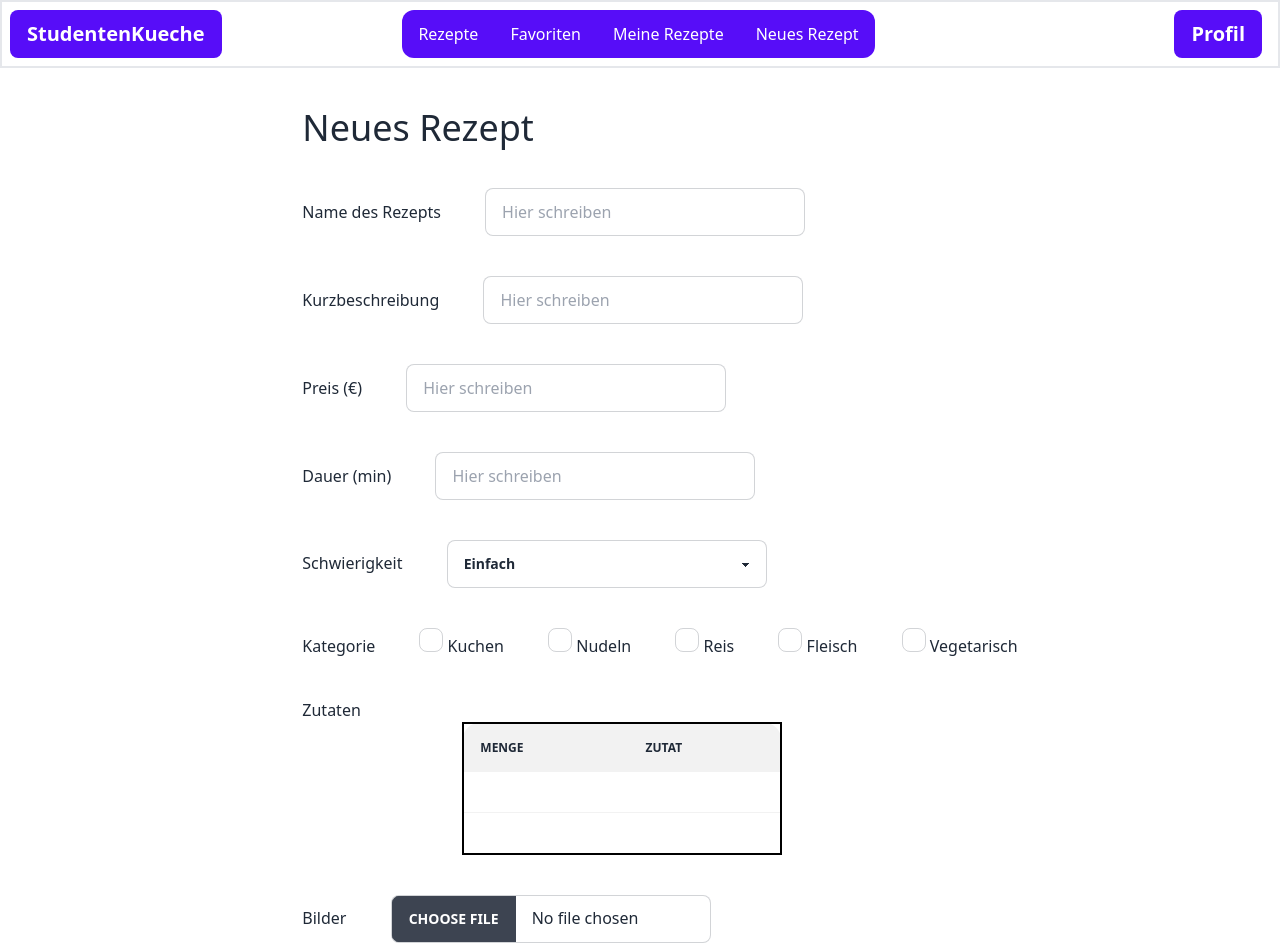
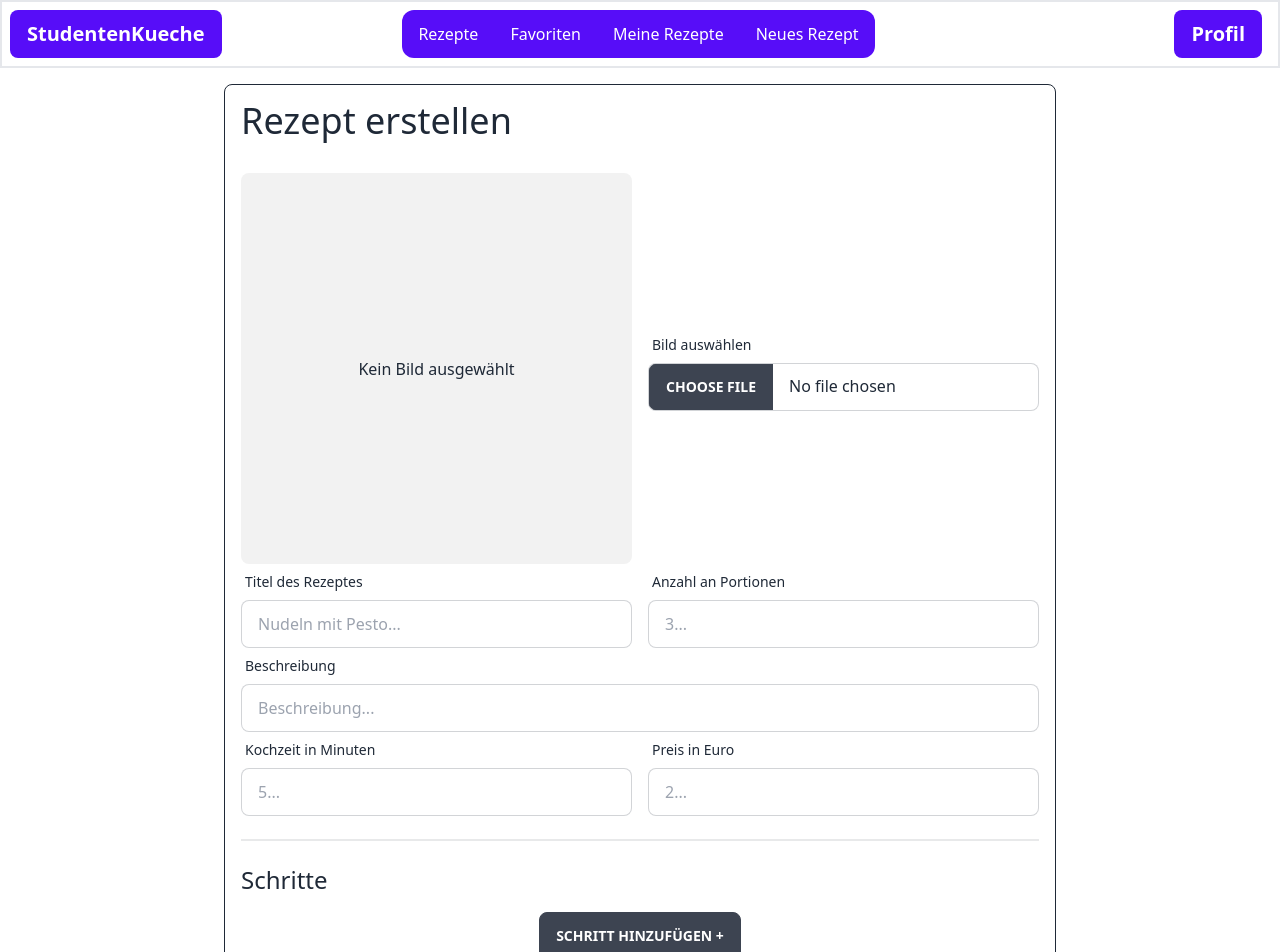
Before and after one commit to LeonManolo/student_recipes, a Next.js app in the folder recipe_frontend/: page /recipes/create-recipe in a window 1280 px wide. Shown: the top 952 px of the page. Built offline with nearby package versions, Linux system fonts and the light colour scheme.

Commit message:
create recipe half finished(only UI)

```diff
--- a/recipe_frontend/app/page.tsx
+++ b/recipe_frontend/app/page.tsx
@@ -1,5 +1,5 @@
 import Image from "next/image";
-import AddIngredientModal from "../components/CreateIngredient";
+import AddIngredientModal from "../components/AddIngredientModal";
 import Login from "../components/Login";
 import Login_Register from "../components/Login_Register";
 import Register from "../components/Register";
--- a/recipe_frontend/app/recipes/create-recipe/page.tsx
+++ b/recipe_frontend/app/recipes/create-recipe/page.tsx
@@ -1,116 +1,179 @@
 "use client";
-import React from "react";
+import React, { useState } from "react";
+import AddIngredientModal from "../../../components/AddIngredientModal";
+import { IngredientInfoDto, RecipeStepDto } from "../../../utils/dto/CreateRecipeRequestDto";
+import IngredientDto from "../../../utils/dto/IngredientDto";
 import StudentRecipesClient from "../../../utils/StudentRecipesClient";
 
 export default function CreateRecipePage() {
+  let recipeSteps: RecipeStepDto[] = [];
+
   return (
-    <form onSubmit={handleSubmit}>
-      <div className="grid place-content-center ...">
-        <h1 className="ml-10 mt-10">Neues Rezept</h1>
-        <div>
-          <ul>
-            <li className="ml-10 mt-10">
-              Name des Rezepts{" "}
+    <div className="flex flex-row justify-center w-full p-4">
+      <form onSubmit={handleSubmit} className="w-2/3 p-4 border border-base-content rounded-lg">
+        <h1 className="mb-8">Rezept erstellen</h1>
+
+        <div className="flex flex-row w-full space-x-4">
+          <div className="flex items-center w-full aspect-square rounded-lg text-center justify-center bg-base-200">
+            Kein Bild ausgewählt
+          </div>
+          <div className="flex justify-center form-control w-full">
+            <label className="label">
+              <span className="label-text">Bild auswählen</span>
+            </label>
+            <input type="file" className="file-input file-input-bordered w-full" />
+          </div>
+        </div>
+
+        <div className="flex flex-row space-x-4">
+          <div className="form-control w-full">
+            <label className="label">
+              <span className="label-text">Titel des Rezeptes</span>
+            </label>
+            <input type="text" placeholder="Nudeln mit Pesto..." className="input input-bordered w-full" />
+          </div>
+          <div className="form-control w-full">
+            <label className="label">
+              <span className="label-text">Anzahl an Portionen</span>
+            </label>
+            <input type="text" placeholder="3..." className="input input-bordered w-full" />
+          </div>
+        </div>
+
+        <div className="form-control w-full">
+          <label className="label">
+            <span className="label-text">Beschreibung</span>
+          </label>
+          <input type="text" placeholder="Beschreibung..." className="input input-bordered w-full" />
+        </div>
+
+        <div className="flex flex-row space-x-4">
+          <div className="form-control w-full">
+            <label className="label">
+              <span className="label-text">Kochzeit in Minuten</span>
+            </label>
+            <input type="text" placeholder="5..." className="input input-bordered w-full" />
+          </div>
+          <div className="form-control w-full">
+            <label className="label">
+              <span className="label-text">Preis in Euro</span>
+            </label>
+            <input type="text" placeholder="2..." className="input input-bordered w-full" />
+          </div>
+        </div>
+
+        <div className="divider" />
+        <RecipeStepsComponent
+          onRecipeStepChange={(steps) => {
+            recipeSteps = { ...steps };
+            console.log("STEP ADDED!");
+          }}
+        />
+      </form>
+    </div>
+  );
+
+  function handleSubmit() {}
+}
+
+function RecipeStepsComponent({ onRecipeStepChange }: { onRecipeStepChange: (steps: RecipeStepDto[]) => void }) {
+  const [steps, setSteps] = useState<RecipeStepDto[]>([]);
+
+  return (
+    <div>
+      <h2 className="mb-4">Schritte</h2>
+      {steps.map((recipeStep, index) => (
+        <div key={`recipe_step_${index}`} className="p-4 mb-4 border rounded-lg">
+          <h3>Schritt {index + 1}</h3>
+          <div className="flex flex-row space-x-4">
+            <div className="form-control w-full">
+              <label className="label">
+                <span className="label-text">Titel des Schrittes</span>
+              </label>
+              <input type="text" placeholder="Reis waschen..." className="input input-bordered w-full" />
+            </div>
+            <div className="form-control w-full">
+              <label className="label">
+                <span className="label-text">Beschreibung</span>
+              </label>
               <input
-                name="title"
                 type="text"
-                placeholder="Hier schreiben"
-                className="input input-bordered w-full max-w-xs ml-10"
+                placeholder="Reis sorgfältig für etwa 2 Minuten waschen..."
+                className="input input-bordered w-full"
               />
-            </li>
-            <li className="ml-10 mt-10">
-              Kurzbeschreibung{" "}
-              <input
-                name="title"
-                type="text"
-                placeholder="Hier schreiben"
-                className="input input-bordered w-full max-w-xs ml-10"
-              />
-            </li>
-            <li className="ml-10 mt-10">
-              Preis (€){" "}
-              <input type="text" placeholder="Hier schreiben" className="input input-bordered w-full max-w-xs ml-10" />
-            </li>
-            <li className="ml-10 mt-10">
-              Dauer (min){" "}
-              <input type="text" placeholder="Hier schreiben" className="input input-bordered w-full max-w-xs ml-10" />
-            </li>
-            <li className="ml-10 mt-10">
-              Schwierigkeit{" "}
-              <select className="select select-bordered w-full max-w-xs ml-10">
-                <option>Einfach</option>
-                <option>Mittel</option>
-                <option>Schwer</option>
-              </select>
-            </li>
-            <li className="ml-10 mt-10">
-              Kategorie <input type="checkbox" className="checkbox ml-10" /> Kuchen{" "}
-              <input type="checkbox" className="checkbox ml-10" /> Nudeln{" "}
-              <input type="checkbox" className="checkbox ml-10" /> Reis{" "}
-              <input type="checkbox" className="checkbox ml-10" /> Fleisch{" "}
-              <input type="checkbox" className="checkbox ml-10" /> Vegetarisch
-            </li>
-            <li className="ml-10 mt-10">
-              <div className="overflow-x-auto">
-                Zutaten
-                <table className="table border-solid border-2 border-black w-full max-w-xs ml-40">
-                  <thead>
-                    <tr>
-                      <th>Menge</th>
-                      <th>Zutat</th>
-                    </tr>
-                  </thead>
-                  <tbody>
-                    <tr className="hover">
-                      <td className="p-2" contentEditable="true"></td>
-                      <td className="p-2" contentEditable="true"></td>
-                    </tr>
-                    <tr className="hover">
-                      <td className="p-2" contentEditable="true"></td>
-                      <td className="p-2" contentEditable="true"></td>
-                    </tr>
-                  </tbody>
-                </table>
-              </div>
-            </li>
-            <li className="ml-10 mt-10">
-              Bilder <input type="file" className="file-input file-input-bordered w-full max-w-xs ml-10" />
-            </li>
-            <li className="ml-10 mt-10">
-              Zubereitung{" "}
-              <textarea className="textarea textarea-bordered w-full max-w-xs ml-10" placeholder="Hier schreiben" />
-            </li>
-            <li className="ml-10 mt-10 mb-10">
-              <input type="submit" value="Speichern" className="btn" />{" "}
-              <button className="btn float-right mr-auto">Abbrechen</button>
-            </li>
-          </ul>
+            </div>
+          </div>
+
+          <div>
+            <div className="flex flex-col w-full border-opacity-50">
+              <div className="divider">Zutaten</div>
+            </div>
+            {recipeStep.ingredients.map((ingredient, i) => (
+              <IngredientInfoComponent key={`step_${index}_ingr_${i}`} ingredient={ingredient} />
+            ))}
+          </div>
+
+          <AddIngredientModal
+            modalId={`recipe_step_modal${index}`}
+            onAddIngredientClick={(ingredient) => onAddIngredientClick(ingredient, index)}
+          />
+        </div>
+      ))}
+      <div className="flex justify-center my-4">
+        <button onClick={onAddStepClick} className="btn">
+          Schritt hinzufügen +
+        </button>
+      </div>
+    </div>
+  );
+
+  function onAddIngredientClick(ingredientDto: IngredientDto, stepIndex: number) {
+    console.log("on ingredient click");
+    const ingredient: IngredientInfoDto = {
+      ingredientId: ingredientDto.id,
+      amount: 0,
+      unit: "g",
+      title: ingredientDto.title,
+    };
+    const ingredients = [...steps[stepIndex].ingredients];
+    ingredients.push(ingredient);
+    steps[stepIndex].ingredients = [...ingredients];
+    setSteps([...steps]);
+    onRecipeStepChange(steps);
+    console.log(steps);
+  }
+
+  function onAddStepClick() {
+    event?.preventDefault(); //wichtig!
+
+    const step: RecipeStepDto = {
+      title: "",
+      description: "",
+      ingredients: [],
+    };
+    setSteps(steps.concat([step]));
+    onRecipeStepChange(steps); // Hier vielleicht fehler
+  }
+}
+
+function IngredientInfoComponent({ ingredient }: { ingredient: IngredientInfoDto }) {
+  return (
+    <div className="border rounded-lg p-4 mb-4">
+      <h3 className="font-bold text-secondary">{ingredient.title}</h3>
+      <div className="flex flex-row  space-x-4">
+        <div className="form-control w-full">
+          <label className="label">
+            <span className="label-text">Anzahl in Gram oder Milliliter</span>
+          </label>
+          <input type="text" placeholder="150" className="input input-bordered w-full" />
+        </div>
+        <div className="form-control w-full">
+          <label className="label">
+            <span className="label-text">Einheit (ml / g)</span>
+          </label>
+          <input type="text" defaultValue="g" placeholder="g" className="input input-bordered w-full" />
         </div>
       </div>
-    </form>
+    </div>
   );
-
-  async function handleSubmit(event: any) {
-    event.preventDefault();
-    const target = event.currentTarget;
-    //for simple html input values
-    //const formInput = (e.target as HTMLFormElement).files[0];
-
-    console.log(target.title.value);
-
-    const recipeClient = new StudentRecipesClient();
-      const result = await recipeClient
-      .createRecipe(
-        {
-          title: "Burger",
-          description: "Tolles Burger rezept für burgerliebhaber",
-          servings: 2,
-          authorId: 1,
-          steps: []
-        }
-      ).catch(e => {
-        console.log("DER ERROR: " + e)
-      })
-    }
-
 }
--- a/recipe_frontend/utils/dto/CreateRecipeRequestDto.ts
+++ b/recipe_frontend/utils/dto/CreateRecipeRequestDto.ts
@@ -6,14 +6,15 @@ export default interface CreateRecipeRequestDto {
   steps: RecipeStepDto[];
 }
 
-interface RecipeStepDto {
+export interface RecipeStepDto {
   title: string;
   description: string;
   ingredients: IngredientInfoDto[];
 }
 
-interface IngredientInfoDto {
+export interface IngredientInfoDto {
   ingredientId: number;
+  title: string; // Nur für state im Backend nicht benutzt
   amount: number;
   unit: string; // einheit e.g. "g" oder "ml"
 }
```
Also changed, not shown: recipe_frontend/components/AddIngredientModal.tsx (renamed from recipe_frontend/components/CreateIngredient.tsx, +14 -12 lines), 1 other file (tests, documents, lock files or other folders).
